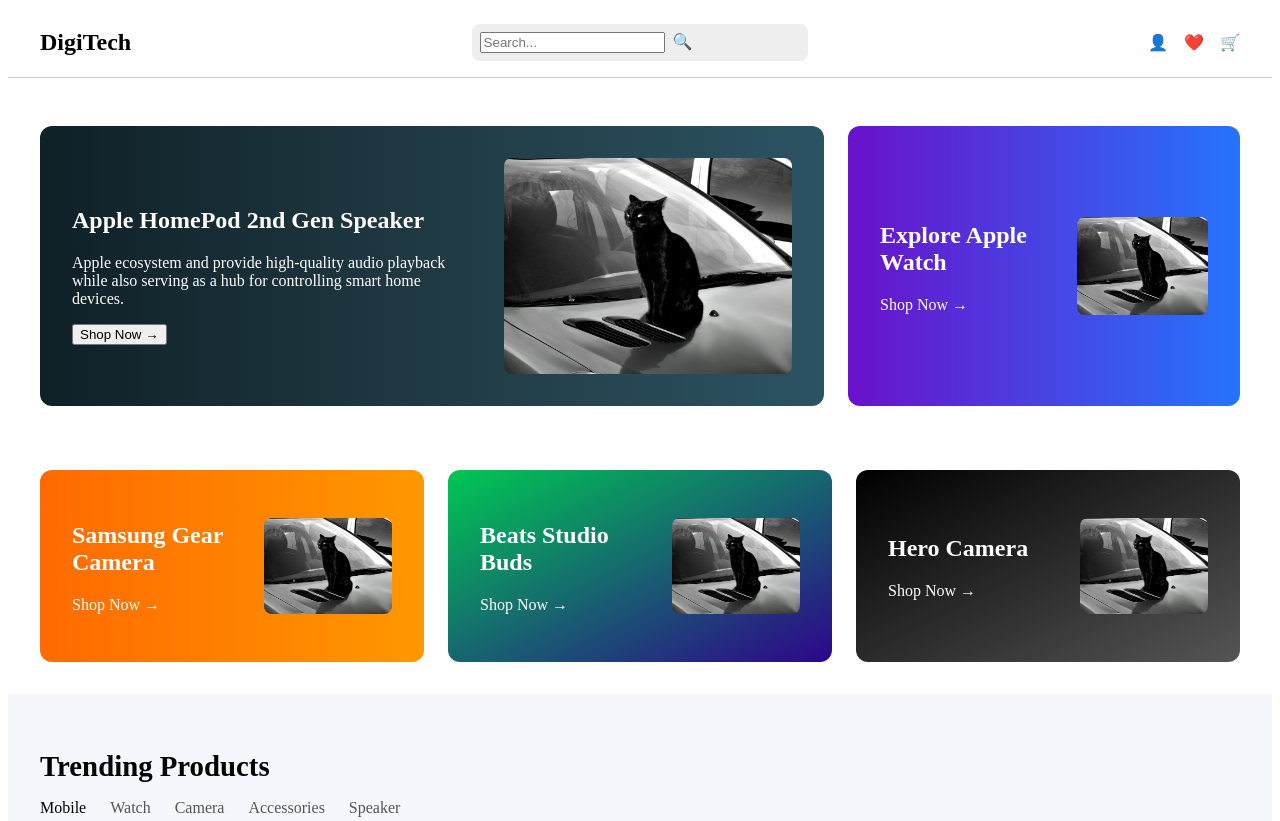
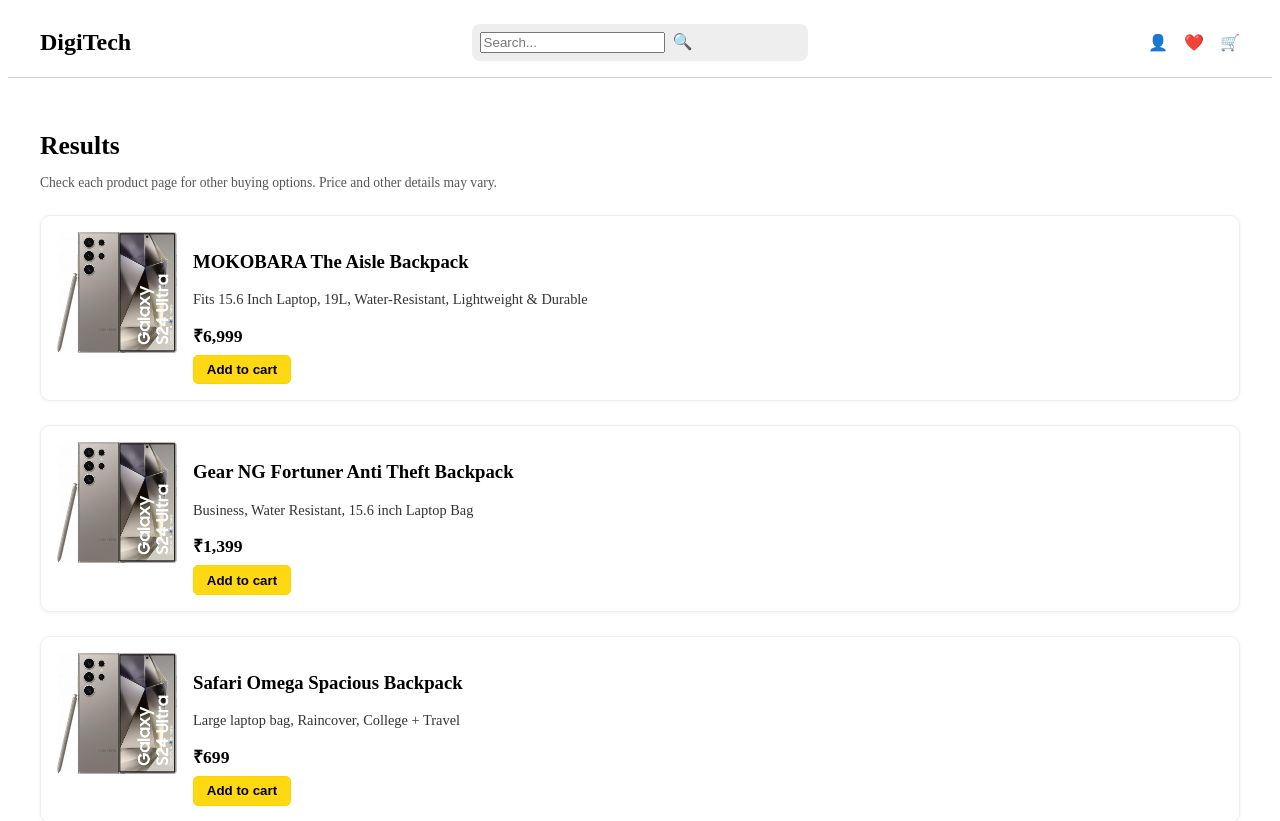
Before and after one commit to PratikThakurDev/Shopping-cart, a React (Vite) app: page / in a window 1280 px wide. Shown: the top 821 px of the page. Built offline with nearby package versions, Linux system fonts and the light colour scheme.

Commit message:
Added the shopping section and styled it

```diff
--- a/src/App.jsx
+++ b/src/App.jsx
@@ -1,7 +1,8 @@
 import HomePage from "./pages/homepage";
+import ShoppingPage from "./pages/shoppage";
 function App() {
     return (
-        <HomePage/>
+        <ShoppingPage/>
     );
 }
 
--- a/src/pages/shoppage.jsx
+++ b/src/pages/shoppage.jsx
@@ -1,10 +1,57 @@
-import styles from '../styles/shoppage.module.css' ;
+import phone from '../assets/phone.jpg' ;
+import styles from '../styles/shoppage.module.css';
 import NavBar from '../components/navbar';
+const products = [
+  {
+    title: "MOKOBARA The Aisle Backpack",
+    desc: "Fits 15.6 Inch Laptop, 19L, Water-Resistant, Lightweight & Durable",
+    price: "₹6,999",
+    delivery: "Sun, 20 Jul",
+    img: "https://via.placeholder.com/120x160?text=Bag+1",
+    tag: "Sponsored",
+  },
+  {
+    title: "Gear NG Fortuner Anti Theft Backpack",
+    desc: "Business, Water Resistant, 15.6 inch Laptop Bag",
+    price: "₹1,399",
+    delivery: "Tue, 22 Jul",
+    img: "https://via.placeholder.com/120x160?text=Bag+2",
+    tag: "Sponsored",
+  },
+  {
+    title: "Safari Omega Spacious Backpack",
+    desc: "Large laptop bag, Raincover, College + Travel",
+    price: "₹699",
+    delivery: "Wed, 23 Jul",
+    img: "https://via.placeholder.com/120x160?text=Bag+3",
+    tag: "Amazon's Choice",
+  },
+];
 
-const ShoppingPage = () => {
-    return (
-        <>
-            <NavBar/>
-        </>
-    )
-}
+const ShoppingSection = () => {
+  return (
+    <>
+    <NavBar/>
+    <section className={styles.resultsSection}>
+      <h2>Results</h2>
+      <p className={styles.subText}>
+        Check each product page for other buying options. Price and other details may vary.
+      </p>
+
+      {products.map((p, i) => (
+        <div key={i} className={styles.card}>
+          <img src={phone} alt={p.title} className={styles.productImg} />
+          <div className={styles.productInfo}>
+            <h3>{p.title}</h3>
+            <p className={styles.description}>{p.desc}</p>
+            <p className={styles.price}>{p.price}</p>
+            <button className={styles.cartBtn}>Add to cart</button>
+          </div>
+        </div>
+      ))}
+    </section>
+      </>
+  );
+};
+
+export default ShoppingSection;
--- a/src/styles/shoppage.module.css
+++ b/src/styles/shoppage.module.css
@@ -0,0 +1,74 @@
+.resultsSection {
+  padding: 2rem;
+  background-color: white;
+}
+
+.resultsSection h2 {
+  font-size: 1.6rem;
+  margin-bottom: 0.5rem;
+}
+
+.subText {
+  font-size: 0.85rem;
+  color: #555;
+  margin-bottom: 1.5rem;
+}
+
+.card {
+  display: flex;
+  gap: 1rem;
+  padding: 1rem;
+  border: 1px solid #eee;
+  border-radius: 10px;
+  margin-bottom: 1.5rem;
+  background-color: #fff;
+  box-shadow: 0 1px 4px rgba(0,0,0,0.05);
+  align-items: flex-start;
+}
+
+.productImg {
+  width: 120px;
+  height: auto;
+  object-fit: contain;
+  border-radius: 4px;
+}
+
+.productInfo {
+  flex: 1;
+}
+
+.tag {
+  background-color: #eee;
+  font-size: 0.75rem;
+  padding: 0.2rem 0.4rem;
+  border-radius: 4px;
+  display: inline-block;
+  margin-bottom: 0.4rem;
+  color: #555;
+}
+
+.price {
+  font-size: 1.1rem;
+  font-weight: bold;
+  margin: 0.5rem 0;
+}
+
+.description {
+  color: #333;
+  font-size: 0.9rem;
+}
+
+.delivery {
+  font-size: 0.85rem;
+  color: #111;
+  margin-bottom: 0.5rem;
+}
+
+.cartBtn {
+  background-color: #ffd814;
+  border: 1px solid #fcd200;
+  border-radius: 5px;
+  padding: 0.4rem 0.8rem;
+  cursor: pointer;
+  font-weight: 600;
+}
```
